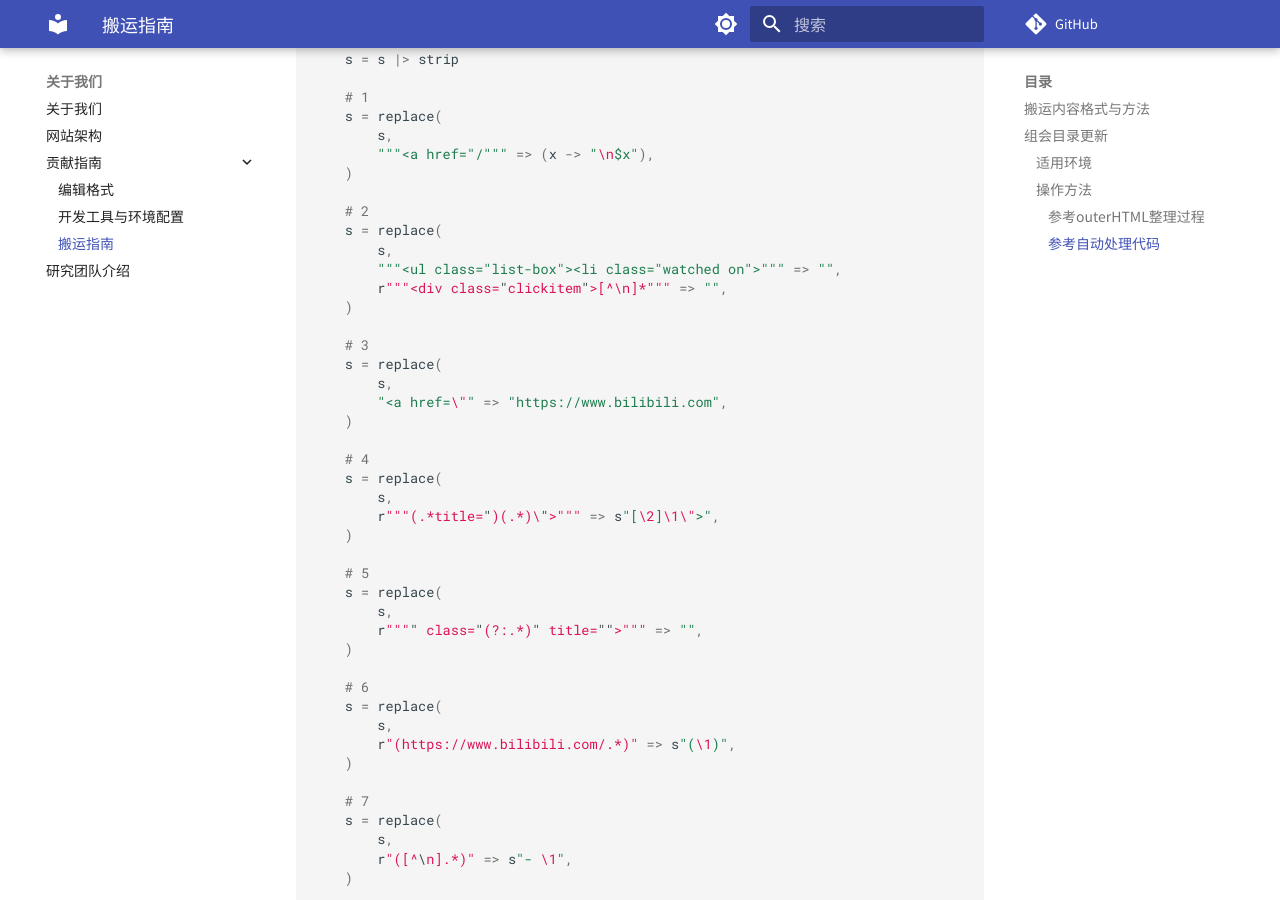
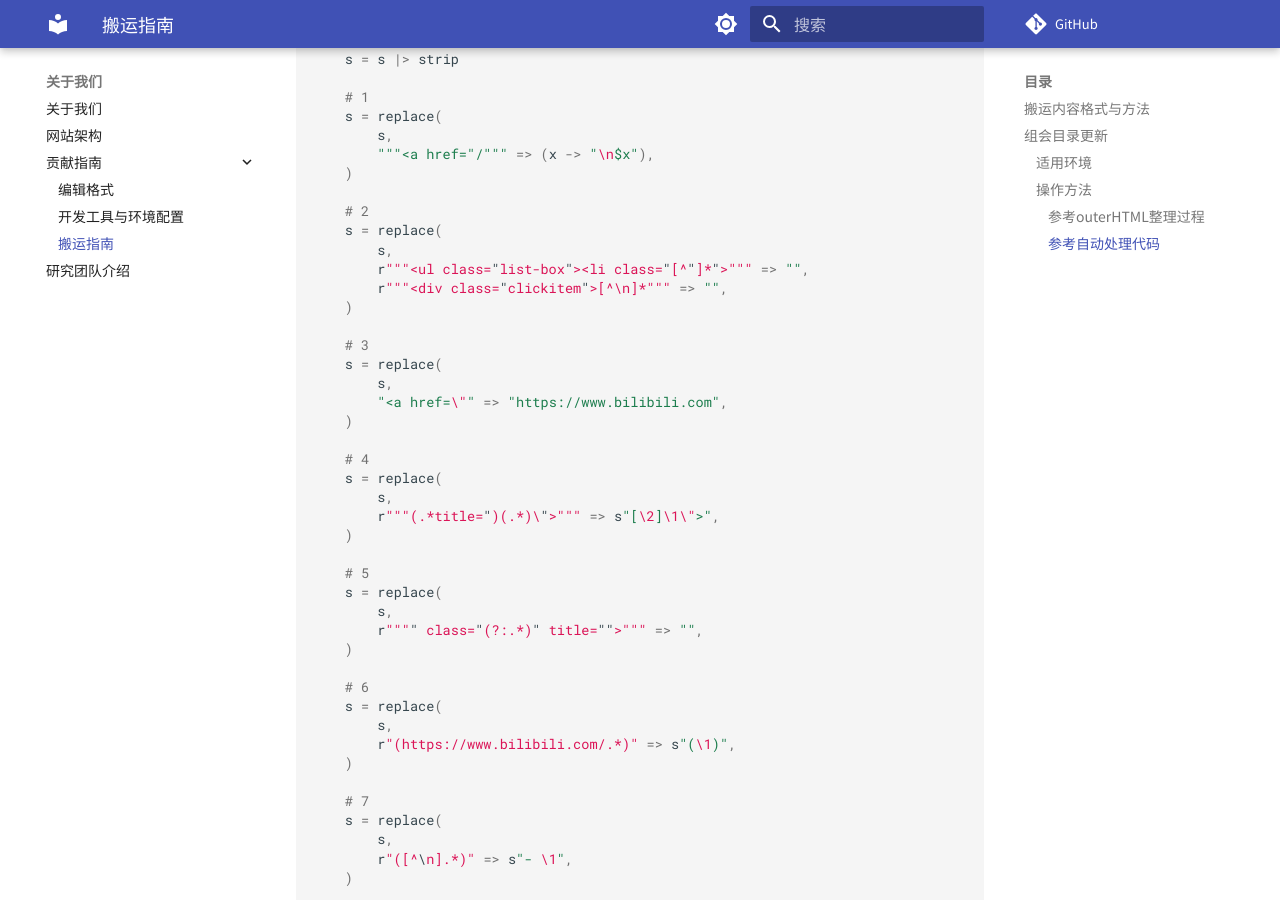
Before and after one commit to Hailaylin/agi-society-cn, an MkDocs documentation site: the page built from docs/about/contributing/carrying.md, in a window 1280 px wide and 900 px high, scrolled down 4762 px. Built offline with MkDocs 1.6.1 and Material for MkDocs 9.7.7, drawn with Linux system fonts in a browser that asks for light colours; comment, search, counter and statistics services are not loaded.

Commit message:
feat: :sparkles: 添加最新组会报告链接；修复搬运指南的Julia代码
Julia代码中对`<ul>`中`<li>`标签的通配不够通用：`li`内部的`class`参数值可能为空

```diff
--- a/docs/about/contributing/carrying.md
+++ b/docs/about/contributing/carrying.md
@@ -196,7 +196,7 @@ function HTML处理(s::String)::String
     # 2
     s = replace(
         s,
-        """<ul class="list-box"><li class="watched on">""" => "",
+        r"""<ul class="list-box"><li class="[^"]*">""" => "",
         r"""<div class="clickitem">[^\n]*""" => "",
     )
 
```
Also changed, not shown: docs/conference/group_meeting_catalogue.md (+1 -0 lines).
